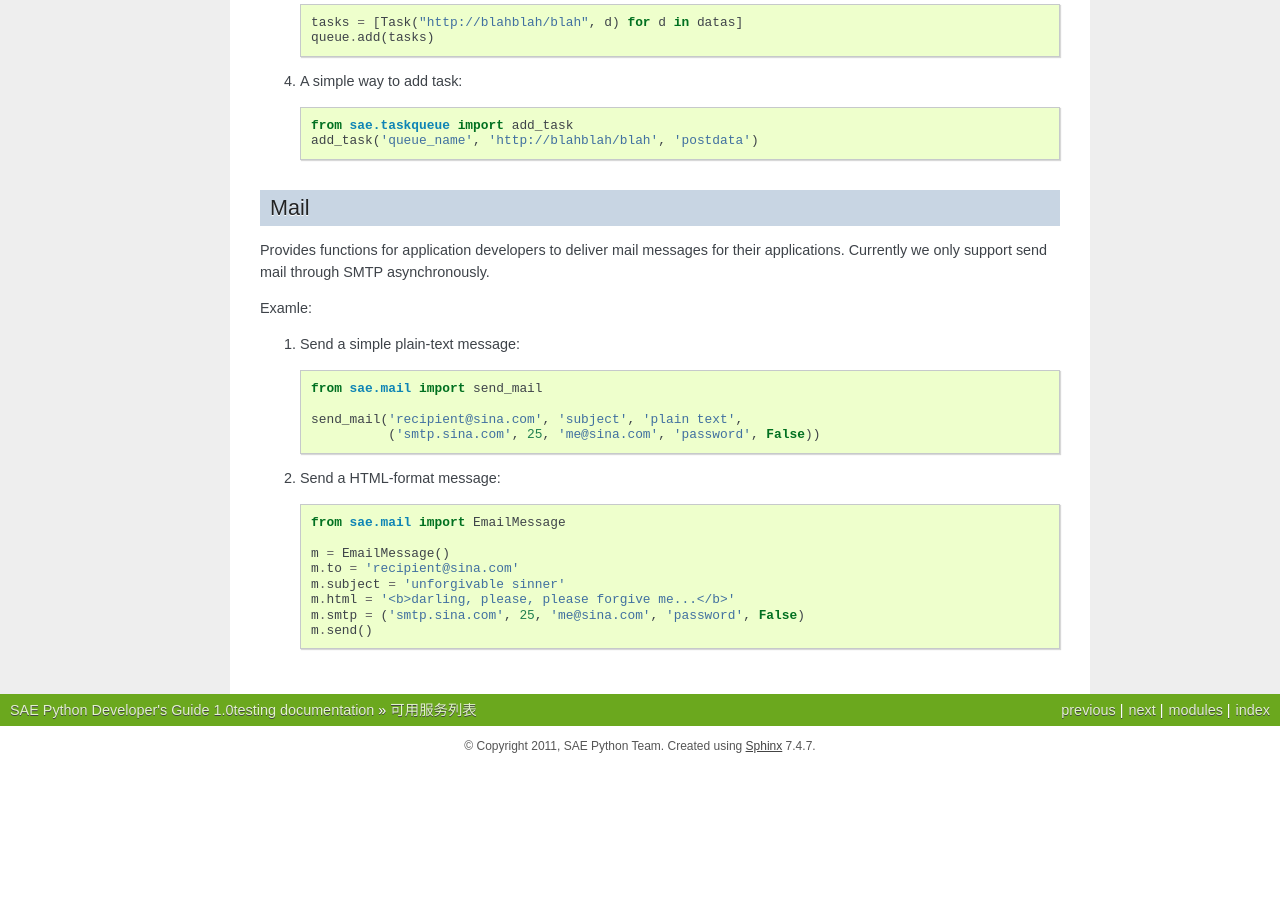
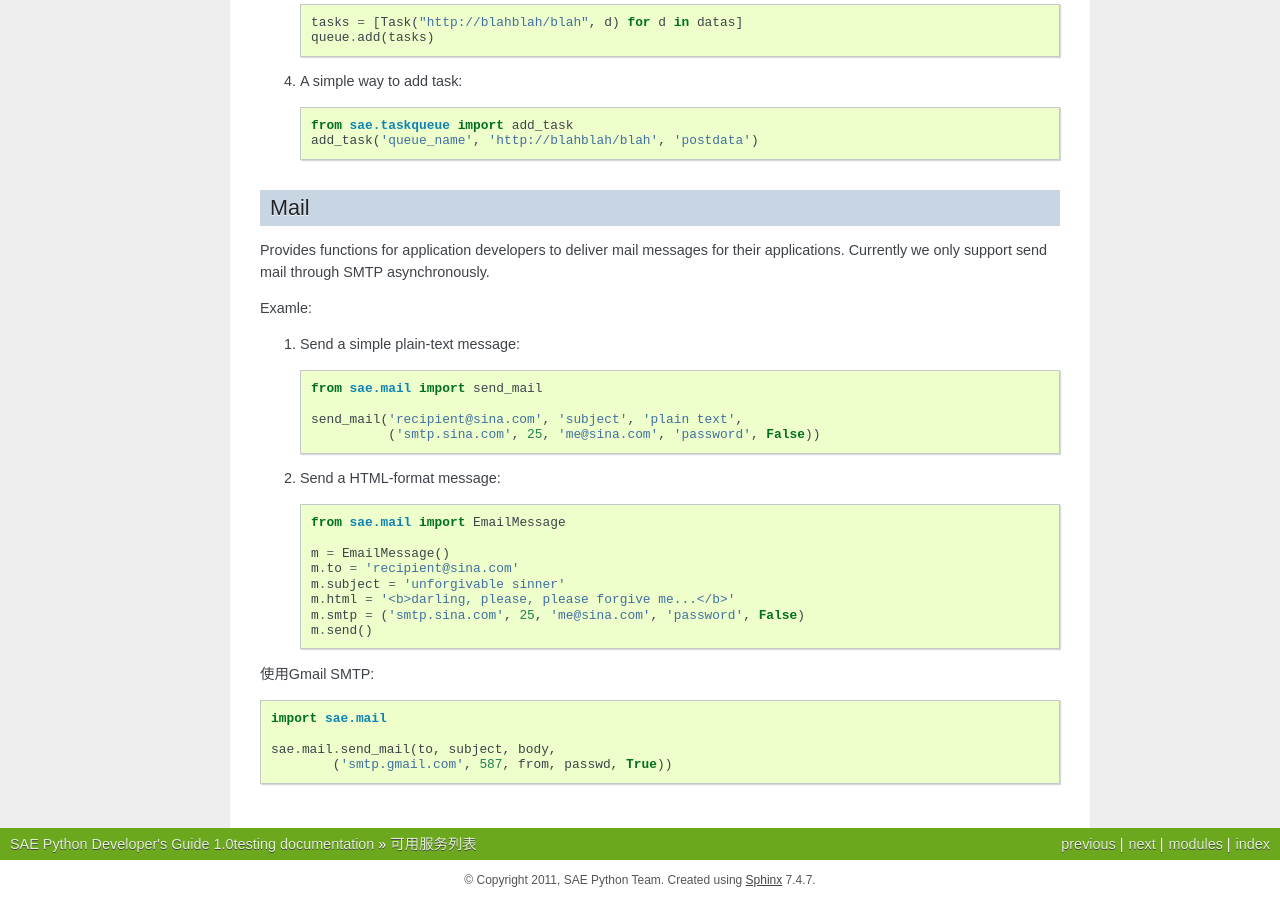
Before and after one commit to sinacloud/sae-python-dev-guide, a Sphinx documentation site: the page built from docs/service.rst, in a window 1280 px wide and 900 px high, scrolled down 1888 px. Built offline with Sphinx 7.4.7, drawn with Linux system fonts in a browser that asks for light colours; before the commit the page ends 2654 px from its top, so only the background shows below that.

Commit message:
Add gmail example for sae.mail

```diff
--- a/docs/service.rst
+++ b/docs/service.rst
@@ -129,3 +129,11 @@ Examle:
     m.html = '<b>darling, please, please forgive me...</b>'
     m.smtp = ('smtp.sina.com', 25, 'me@sina.com', 'password', False)
     m.send()
+
+
+使用Gmail SMTP::
+
+    import sae.mail
+
+    sae.mail.send_mail(to, subject, body,
+            ('smtp.gmail.com', 587, from, passwd, True))
```
